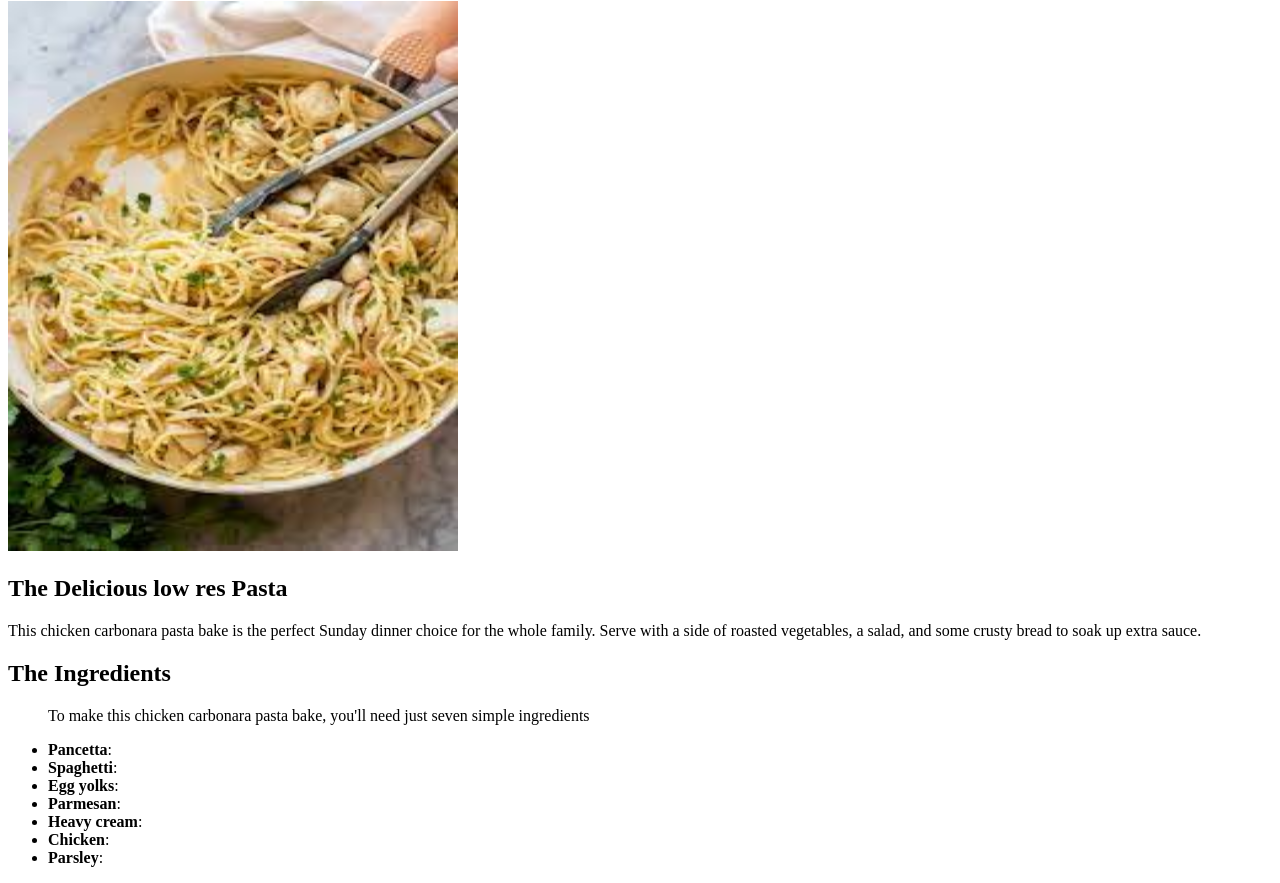
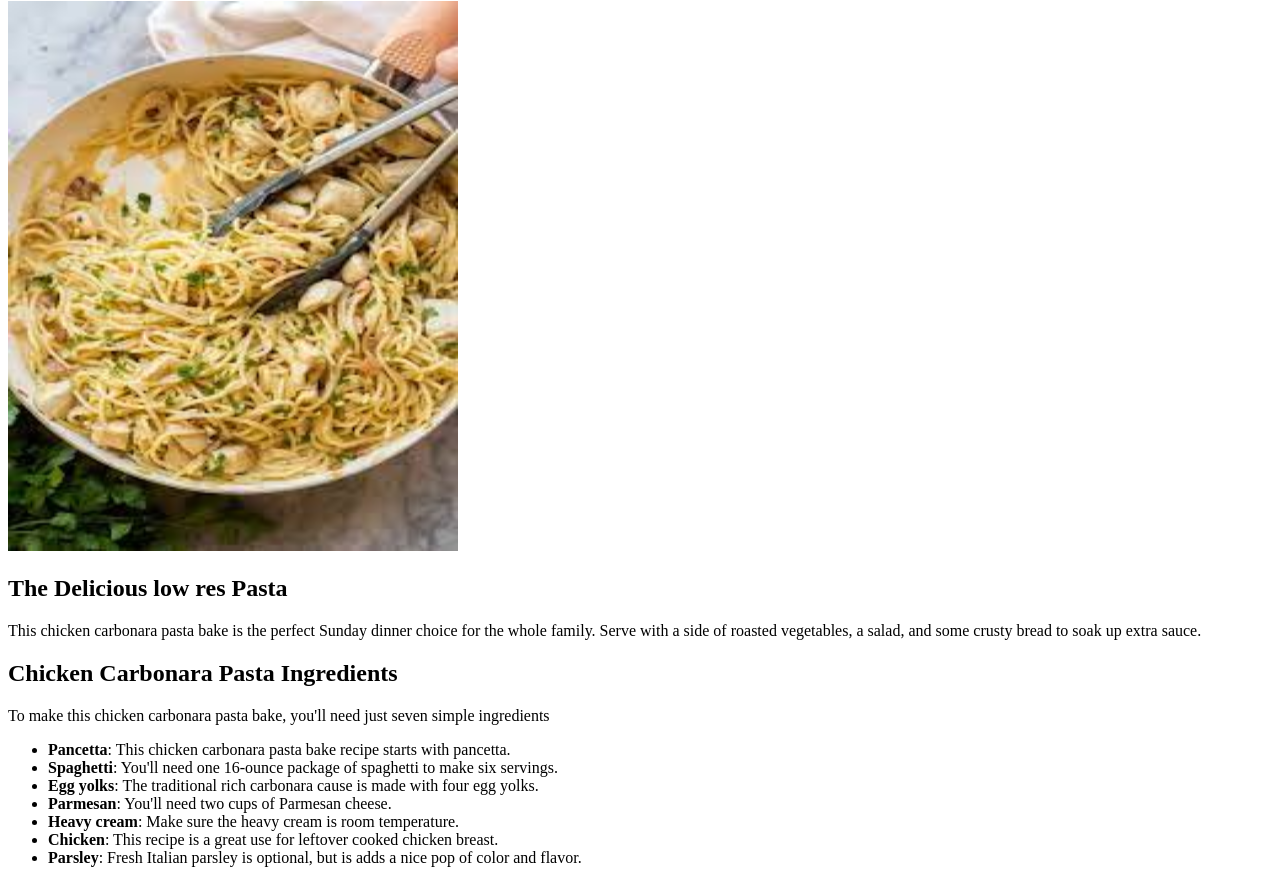
Before and after one commit to AbnerAlexson/odin-recipes, a plain HTML site: page recipes/Chicken_Carbonara_Pasta.html in a window 1280 px wide. Shown: the part 79-962 px from the top of the page. Drawn offline with Linux system fonts and the light colour scheme; files whose address does not match are found by name.

Commit message:
rename ingredient headings made changes for 2nd section

```diff
--- a/recipes/Chicken_Carbonara_Pasta.html
+++ b/recipes/Chicken_Carbonara_Pasta.html
@@ -17,20 +17,24 @@
 
         </section>
         <section>
-            <h2>The Ingredients</h2>
+            <h2>Chicken Carbonara Pasta Ingredients</h2>
+
+            <p>To make this chicken carbonara pasta bake, you'll need just seven
+                simple ingredients
+            </p>
 
             <ul>
-                <p>To make this chicken carbonara pasta bake, you'll need just seven
-                    simple ingredients
-                </p>
-                <li><strong>Pancetta</strong>:</li>
-                <li><strong>Spaghetti</strong>:</li>
-                <li><strong>Egg yolks</strong>:</li>
-                <li><strong>Parmesan</strong>:</li>
-                <li><strong>Heavy cream</strong>:</li>
-                <li><strong>Chicken</strong>:</li>
-                <li><strong>Parsley</strong>:</li>
+                <li><strong>Pancetta</strong>: This chicken carbonara pasta bake recipe starts with pancetta.</li>
+                <li><strong>Spaghetti</strong>: You'll need one 16-ounce package of spaghetti to make six servings.</li>
+                <li><strong>Egg yolks</strong>: The traditional rich carbonara cause is made with four egg yolks.</li>
+                <li><strong>Parmesan</strong>: You'll need two cups of Parmesan cheese.</li>
+                <li><strong>Heavy cream</strong>: Make sure the heavy cream is room temperature.</li>
+                <li><strong>Chicken</strong>: This recipe is a great use for leftover cooked chicken breast.</li>
+                <li><strong>Parsley</strong>: Fresh Italian parsley is optional, but is adds a nice pop of color and flavor. </li>
             </ul>
+        </section>
+        <section>
+
         </section>
     </body>
 </html>
```
